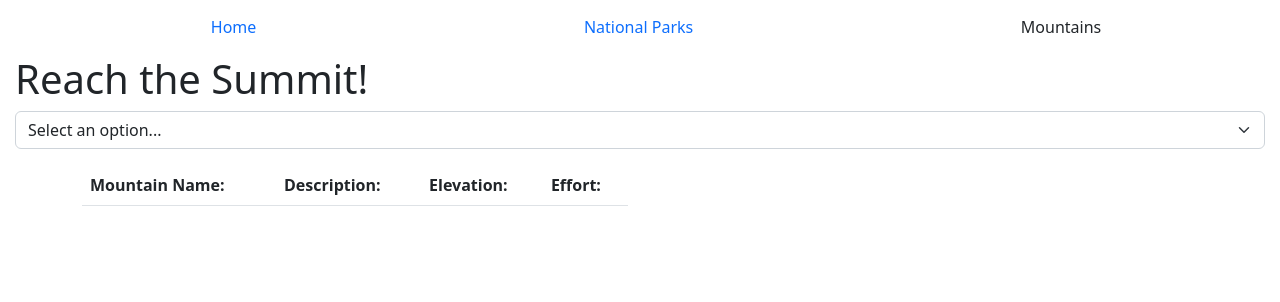
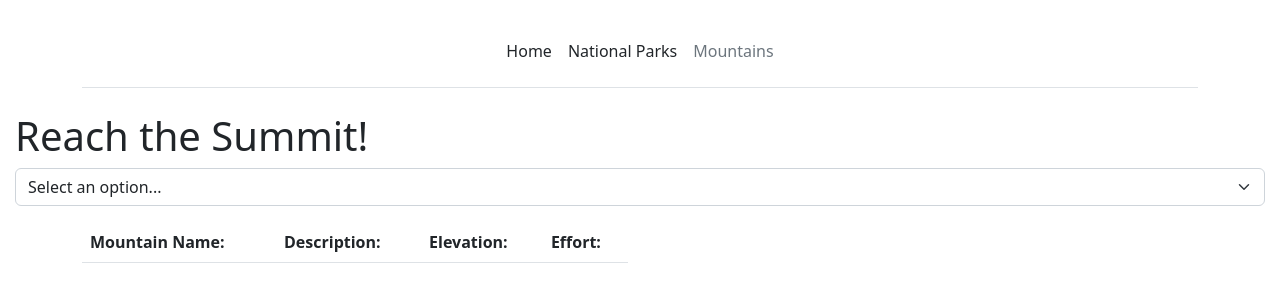
Before and after one commit to speedyboyprod/EnjoyTheOutdoors, a plain HTML site: page mountains.html in a window 1280 px wide. Drawn offline with nearby package versions, Linux system fonts and the light colour scheme.

Commit message:
styled header

```diff
--- a/mountains.html
+++ b/mountains.html
@@ -14,15 +14,25 @@
     <title>Mountains</title>
   </head>
   <body>
-    <div>
-      <header>
-        <nav>
-          <ul>
-            <a href="index.html">Home</a>
-            <a href="parks.html">National Parks</a>
-            <li>Mountains</li>
-          </ul>
-        </nav>
+    <div class="container">
+      <header
+        class="d-flex flex-wrap align-items-center justify-content-center py-3 border-bottom mb-4"
+      >
+        <ul class="nav col-12 col-md-auto mb-2 mb-md-0 justify-content-center">
+          <li>
+            <a class="nav-link px-2 link-dark" href="index.html">Home</a>
+          </li>
+          <li>
+            <a class="nav-link px-2 link-dark" href="parks.html"
+              >National Parks</a
+            >
+          </li>
+          <li>
+            <a class="nav-link px-2 link-secondary" href="mountains.html"
+              >Mountains</a
+            >
+          </li>
+        </ul>
       </header>
     </div>
     <h1>Reach the Summit!</h1>
```
Also changed, not shown: index.html (+21 -11 lines), parks.html (+19 -9 lines).
